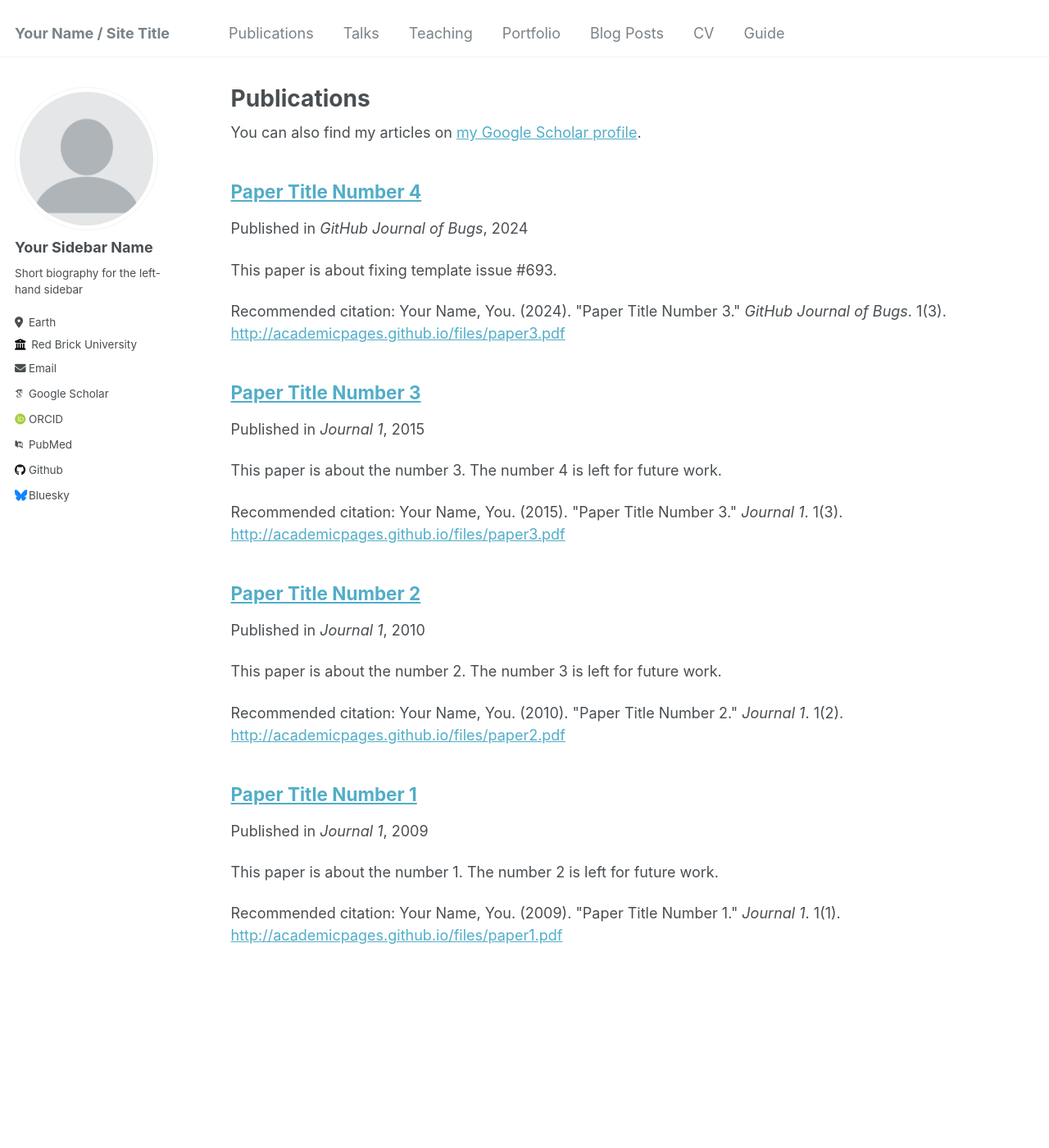
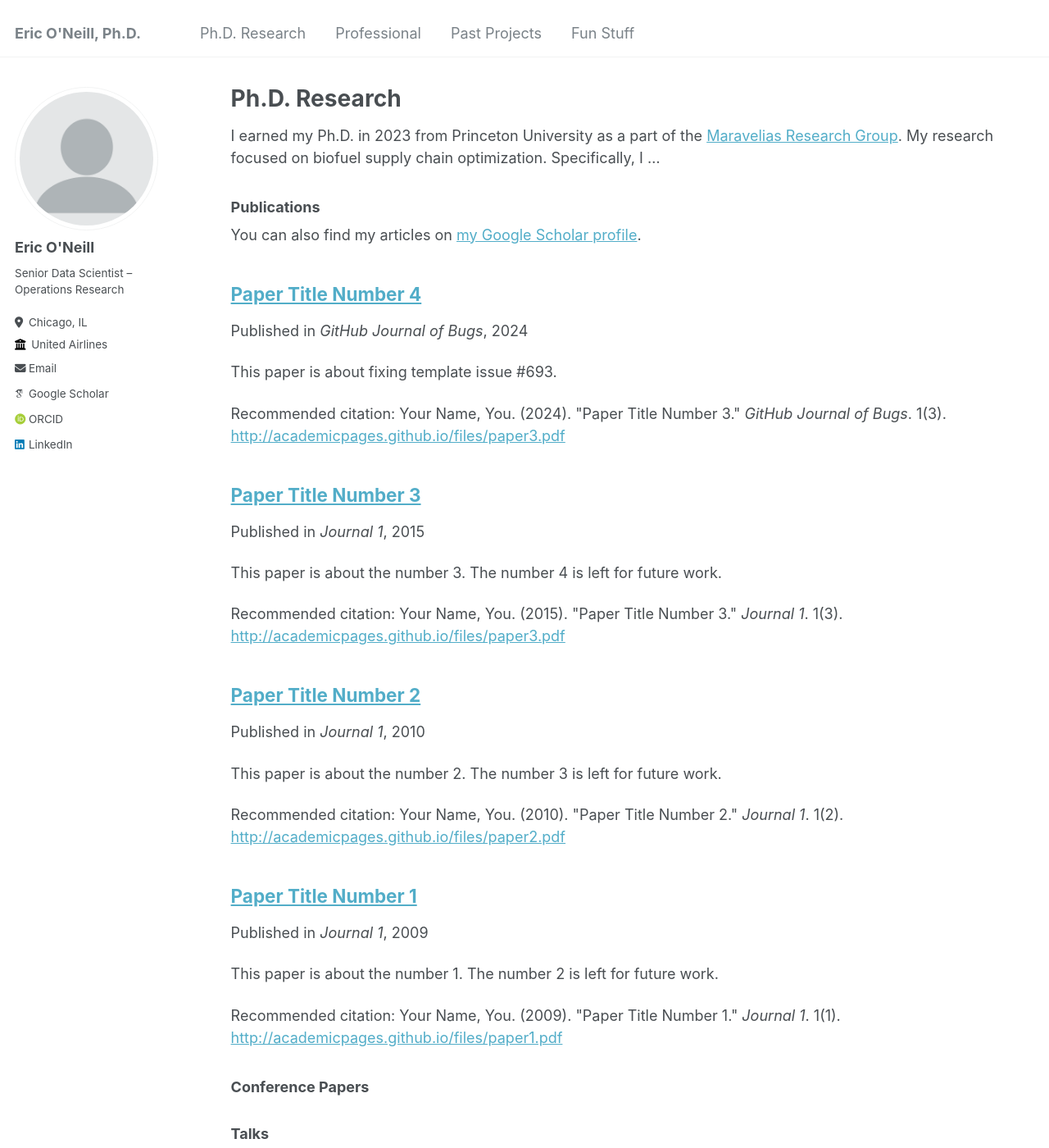
Before and after one commit to egoneill/egoneill.github.io, a Jekyll site: the page built from _pages/publications.md, in a window 1280 px wide and 1400 px high. Shown: the whole window at 82% size. Built offline with Jekyll 4.4.1, drawn with Linux system fonts in a browser that asks for light colours; some web fonts are replaced; some of the changed text lies outside the part shown.

Commit message:
Starting PHD research page, updated CONFIG

```diff
--- a/_config.yml
+++ b/_config.yml
@@ -8,13 +8,13 @@
 
 # Basic Site Settings
 locale                   : "en-US"
-title                    : "Your Name / Site Title"
+title                    : "Eric O'Neill, Ph.D."
 title_separator          : "-"
-name                     : &name "Your Name"
+name                     : &name "Eric O'Neill"
 description              : &description "personal description"
-url                      : https://academicpages.github.io # the base hostname & protocol for your site e.g. "https://mmistakes.github.io"
+url                      : https://egoneill.github.io # the base hostname & protocol for your site e.g. "https://mmistakes.github.io"
 baseurl                  : "" # the subpath of your site, e.g. "/blog"
-repository               : "academicpages/academicpages.github.io"
+repository               : "egoneill/egoneill.github.io"
 
 # Site Author - The following control what appear as part of the author content on the side bar.
 #               If a field is blank the icon and link will not appear, otherwise it will be shown.
@@ -22,32 +22,28 @@ repository               : "academicpages/academicpages.github.io"
 author:
   # Biographic information
   avatar           : "profile.png"
-  name             : "Your Sidebar Name"
+  name             : "Eric O'Neill"
   pronouns         : # example: "she/her"
-  bio              : "Short biography for the left-hand sidebar"
-  location         : "Earth"
-  employer         : "Red Brick University"
+  bio              : "Senior Data Scientist – Operations Research"
+  location         : "Chicago, IL"
+  employer         : "United Airlines"
   uri              : # URL
-  email            : "none@example.org"
+  email            : "eric@foxthorn.com"
 
   # Academic websites
   arxiv            : # URL - Update with the correct link to your profile
-  googlescholar    : "https://scholar.google.com/citations?user=PS_CX0AAAAAJ"
+  googlescholar    : "https://scholar.google.com/citations?user=VPurVIYAAAAJ"
   impactstory      : # URL
-  orcid            : "http://orcid.org/yourorcidurl"
-  pubmed           : "https://www.ncbi.nlm.nih.gov/pubmed/?term=john+snow"
-  researchgate     : # URL
+  orcid            : "https://orcid.org/0000-0002-6895-413X"
 
   # Repositories and software development
   bitbucket        : # Username - Update with your username on the site
   codepen          : # Username
   dribbble         : # Username
-  github           : "academicpages"
   kaggle           : # Username
   stackoverflow    : # User number or user number and name (i.e., use "1" or "1/jeff-atwood")
 
   # Social media
-  bluesky          : "bsky.app" # Replace this with you Bluesky username
   facebook         : # Username
   flickr           : # Username
   foursquare       : # Username
@@ -56,7 +52,7 @@ author:
   keybase          : # Username
   instagram        : # Username
   lastfm           : # Username
-  linkedin         : # Username
+  linkedin         : "https://www.linkedin.com/in/ericgoneill/"
   mastodon         : # URL
   medium           : # URL
   pinterest        : # Username
--- a/_data/navigation.yml
+++ b/_data/navigation.yml
@@ -1,22 +1,13 @@
 # main links links
 main:
-  - title: "Publications"
+  - title: "Ph.D. Research"
     url: /publications/
 
-  - title: "Talks"
-    url: /talks/
-
-  - title: "Teaching"
-    url: /teaching/
-
-  - title: "Portfolio"
+  - title: "Professional"
     url: /portfolio/
 
-  - title: "Blog Posts"
-    url: /year-archive/
+  - title: "Past Projects"
+    url: /projects/
 
-  - title: "CV"
-    url: /cv/
-
-  - title: "Guide"
-    url: /markdown/
+  - title: "Fun Stuff"
+    url: /blog/
--- a/_pages/publications.md
+++ b/_pages/publications.md
@@ -1,9 +1,16 @@
 ---
 layout: archive
-title: "Publications"
+title: "Ph.D. Research"
 permalink: /publications/
 author_profile: true
 ---
+
+I earned my Ph.D. in 2023 from Princeton University as a part of the [Maravelias Research
+Group](https://maravelias.princeton.edu). My research focused on biofuel supply chain optimization.
+Specifically, I ...
+
+
+### Publications
 
 {% if site.author.googlescholar %}
   <div class="wordwrap">You can also find my articles on <a href="{{site.author.googlescholar}}">my Google Scholar profile</a>.</div>
@@ -14,3 +21,9 @@ author_profile: true
 {% for post in site.publications reversed %}
   {% include archive-single.html %}
 {% endfor %}
+
+
+### Conference Papers
+
+
+### Talks
```
